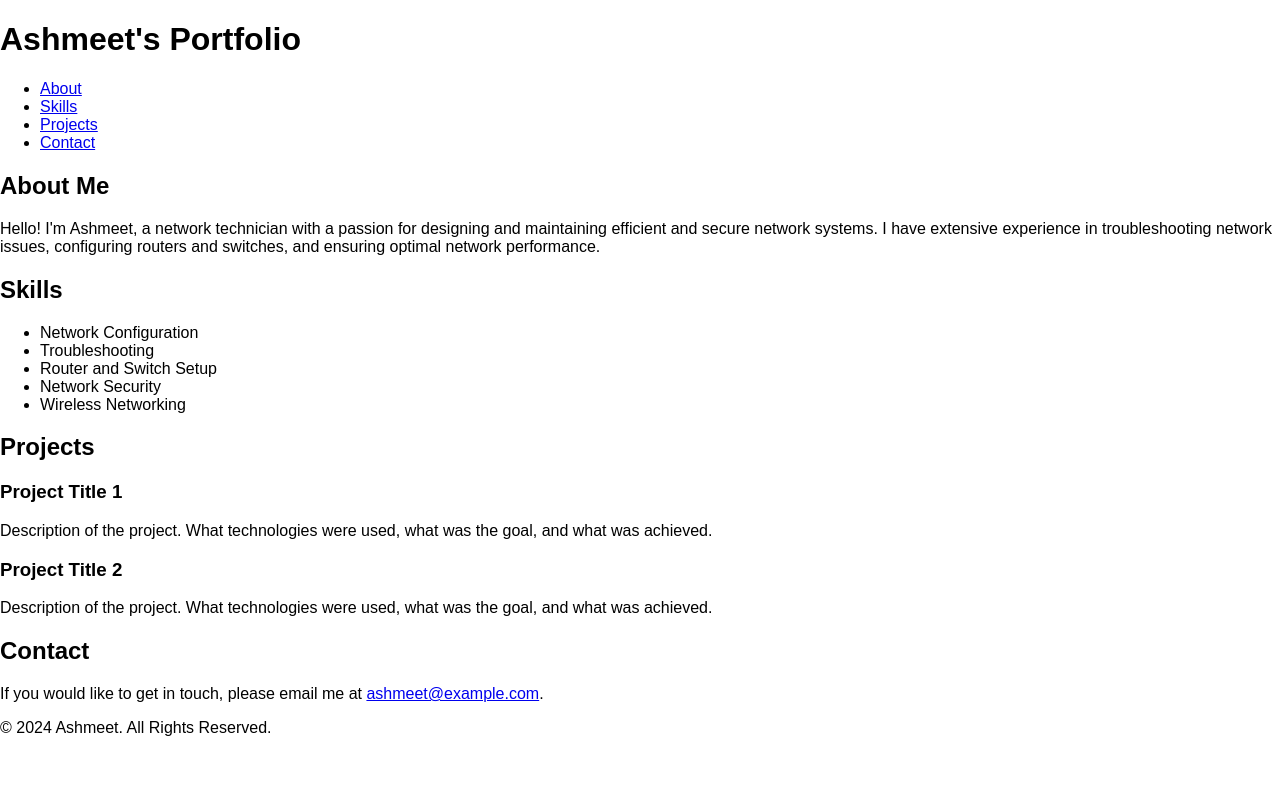
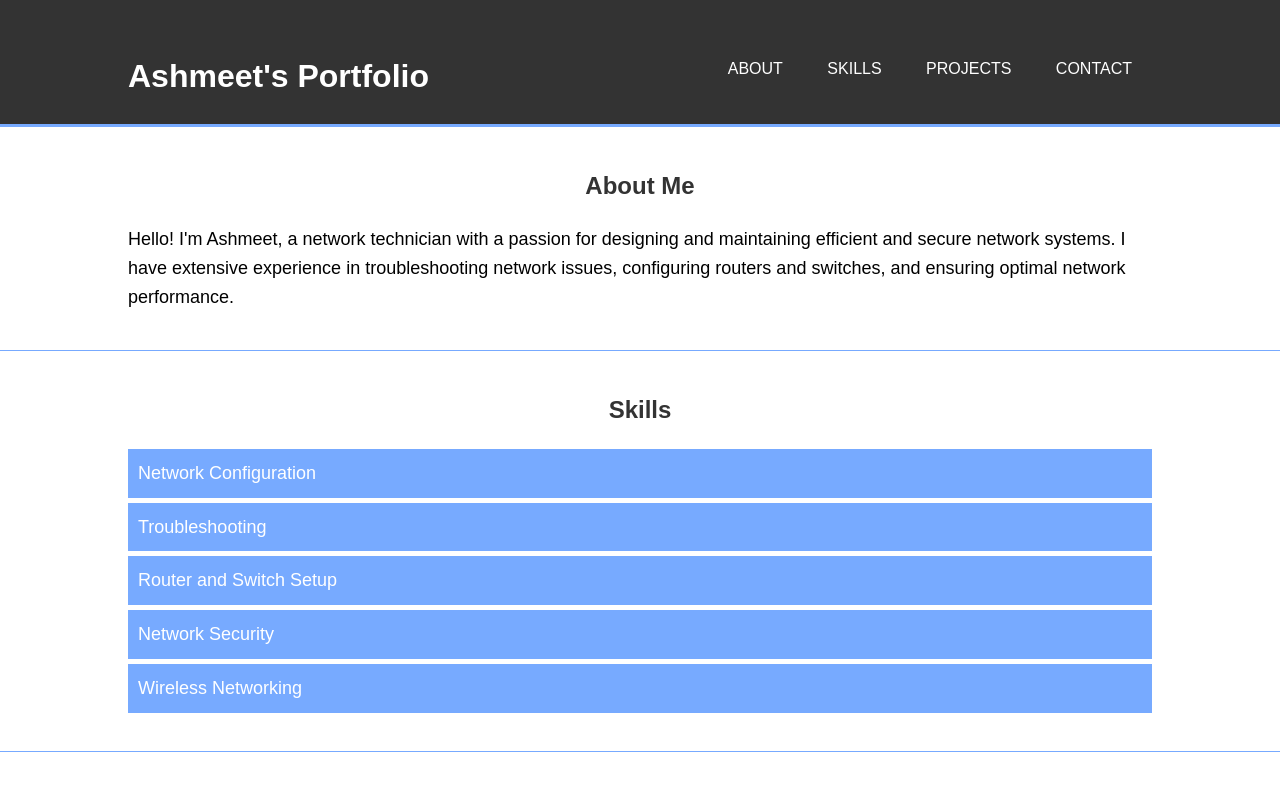
Before and after one commit to Ashmeet-Singh10/Ashmeet-Web-dev, a website: page src/index.html in a window 1280 px wide. Shown: the top 789 px of the page. Drawn offline with Linux system fonts and the light colour scheme.

Commit message:
Update styles.css

```diff
--- a/src/styles.css
+++ b/src/styles.css
@@ -1,21 +1,100 @@
-* {
-  font-family: Arial, Helvetica, sans-serif;
+body {
+    font-family: Arial, sans-serif;
+    line-height: 1.6;
+    margin: 0;
+    padding: 0;
+    background: #f4f4f4;
 }
 
-html, body {
-  margin: 0;
-  border: 0;
-  padding: 0;
-  background-color: #fff;
+.container {
+    width: 80%;
+    margin: auto;
+    overflow: hidden;
 }
 
-main {
-  margin: auto;
-  width: 50%;
-  padding: 20px;
+header {
+    background: #333;
+    color: #fff;
+    padding-top: 30px;
+    min-height: 70px;
+    border-bottom: #77aaff 3px solid;
 }
 
-main > h1 {
-  text-align: center;
-  font-size: 3.5em;
+header a {
+    color: #fff;
+    text-decoration: none;
+    text-transform: uppercase;
+    font-size: 16px;
 }
+
+header ul {
+    padding: 0;
+    list-style: none;
+}
+
+header li {
+    display: inline;
+    padding: 0 20px 0 20px;
+}
+
+header nav {
+    float: right;
+    margin-top: 10px;
+}
+
+header h1 {
+    float: left;
+}
+
+section {
+    padding: 20px 0;
+    border-bottom: #77aaff 1px solid;
+    background: #fff;
+}
+
+section:last-child {
+    border: none;
+}
+
+section .container {
+    overflow: hidden;
+}
+
+section h2 {
+    text-align: center;
+    color: #333;
+}
+
+section p, section ul {
+    font-size: 18px;
+    line-height: 1.6;
+}
+
+section ul {
+    list-style-type: none;
+    padding: 0;
+}
+
+section ul li {
+    background: #77aaff;
+    color: #fff;
+    margin: 5px 0;
+    padding: 10px;
+}
+
+.project {
+    border: #77aaff 1px solid;
+    padding: 20px;
+    margin: 20px 0;
+}
+
+footer {
+    text-align: center;
+    padding: 20px;
+    background: #333;
+    color: #fff;
+}
+
+footer p {
+    margin: 0;
+}
```
